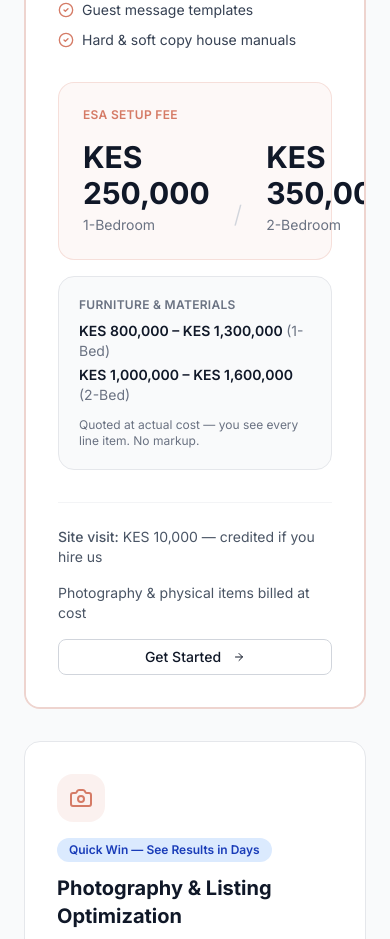
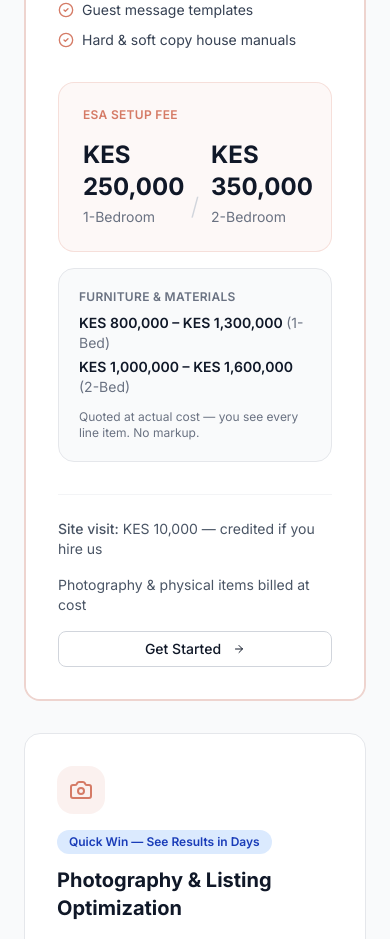
Before and after one commit to elitestaysafrica/website, a Next.js app: page /invest in a window 390 px wide. Shown: the part 2554-3493 px from the top of the page. Built offline with nearby package versions, Linux system fonts and the light colour scheme; no server answers.

Commit message:
Fix setup fee overflow on mobile - smaller text + tighter gap on small screens

```diff
--- a/src/app/invest/page.tsx
+++ b/src/app/invest/page.tsx
@@ -308,14 +308,14 @@ export default function InvestPage() {
                   <div className="space-y-4">
                     <div className="rounded-xl bg-primary/5 border border-primary/20 p-6">
                       <div className="text-xs font-semibold text-primary uppercase tracking-wide mb-4">ESA Setup Fee</div>
-                      <div className="flex items-end gap-6">
-                        <div>
-                          <div className="text-3xl font-bold text-gray-900"><Price amount={250000} /></div>
+                      <div className="flex items-end gap-3 sm:gap-6">
+                        <div className="min-w-0">
+                          <div className="text-2xl sm:text-3xl font-bold text-gray-900"><Price amount={250000} /></div>
                           <div className="text-sm text-gray-500 mt-1">1-Bedroom</div>
                         </div>
-                        <div className="text-gray-300 text-2xl font-light pb-1">/</div>
-                        <div>
-                          <div className="text-3xl font-bold text-gray-900"><Price amount={350000} /></div>
+                        <div className="text-gray-300 text-2xl font-light pb-1 shrink-0">/</div>
+                        <div className="min-w-0">
+                          <div className="text-2xl sm:text-3xl font-bold text-gray-900"><Price amount={350000} /></div>
                           <div className="text-sm text-gray-500 mt-1">2-Bedroom</div>
                         </div>
                       </div>
```
